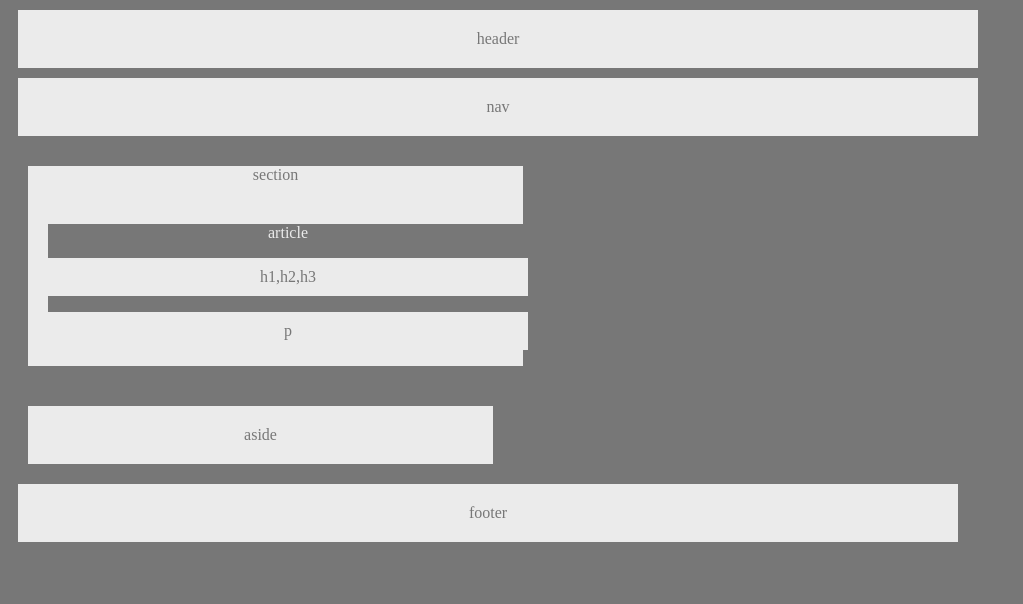
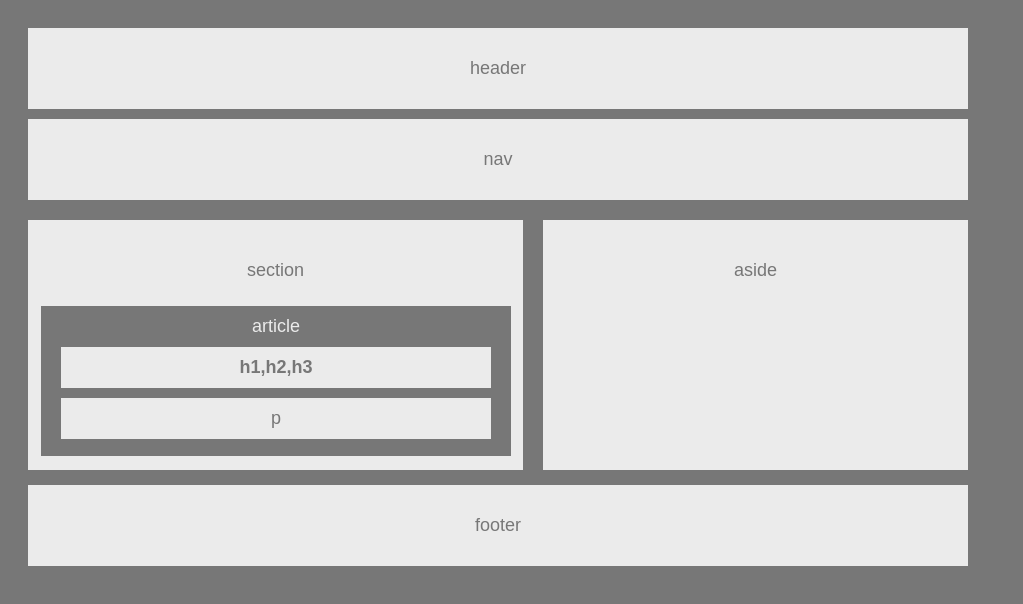
Before and after one commit to Grady407/HW-Wireframe, a plain HTML site: page index.html in a window 1280 px wide. Shown: the whole page, without its empty margins (0-1023 px from the left). Drawn offline with Linux system fonts and the light colour scheme.

Commit message:
final copy

```diff
--- a/index.html
+++ b/index.html
@@ -7,20 +7,24 @@
 <title>Easier</title>
 </head>
 
-<header>
-    header
-</header>
 
-<body>
+<body class="clearfix">
+
+        <header>
+                header
+            </header>
+
+
     <nav>nav</nav>
 
+<div>
     <section>
         section
 
         <article>
             article
 
-            <P>h1,h2,h3</P>
+            <b><P>h1,h2,h3</P></b>
             <p>p</p>
 
         </article>
@@ -31,14 +35,14 @@
     <aside>
         aside
     </aside>
+</div>
+
+    <footer>
+        footer
+    </footer>
 
 </body>
 
 
-<footer>
-        footer
-    </footer>
-
-
 
 </html>
--- a/style.css
+++ b/style.css
@@ -5,58 +5,88 @@
     background: #777777;
     color:#777777;
     box-sizing: border-box;
+    font-family: 'Arial', 'Helvetica Neue', Helvetica, sans-serif;
+    font-size: 18px;
 }
 
 
 header {
     background: #ebebeb;
-    padding:20px;
+    padding:30px;
     margin:10px;
     width:100%;
+    clear:both;
 }
 
 body {
     width:960px;
+    padding:10px;
+    position: relative;
 }
 nav {
-    padding:20px;
+    padding:30px;
     margin:10px;
     width:100%;
     background: #ebebeb;
     clear:both;
 }
 
+div {
+    width:100%;
+    margin:10px;
+    clear:both;
+}
+
 section {
     float:left;
-    margin:20px;
     width:495px;
     background: #ebebeb;
+    height:250px;
+    padding:40px;
+    margin-bottom:15px;
+    margin-right:20px;
+    margin-top:10px;
+}
+
+aside {
+    float:left;
+    padding:40px;
+    background: #ebebeb;
+    width:425px;
+    height: 250px;
+    margin-bottom:15px;
+    margin-top:10px;
+
 }
 
 article{
     background: #777777;
     color: #ebebeb;
-    margin-top:40px;
-    margin-left:20px;
-    width:480px;
+    margin:10px;
+    width:470PX;
+    height:150px;
+    padding:10px;
+    position: relative;
+    right:37px;
+    bottom: -15px;
 }
 
 p {
     padding:10px;
     background: #ebebeb;
+    margin:10px;
 }
 
-aside {
-    float:left;
-    margin:20px;
-    padding:20px;
-    width:465px;
-    background: #ebebeb;
-}
+
+.clearfix::after {
+    display: block;
+    clear: both;
+  }
 
 footer {
     clear:both;
     background: #ebebeb;
-    padding:20px;
+    padding:30px;
     margin:10px;
+    width:100%;
 }
```
